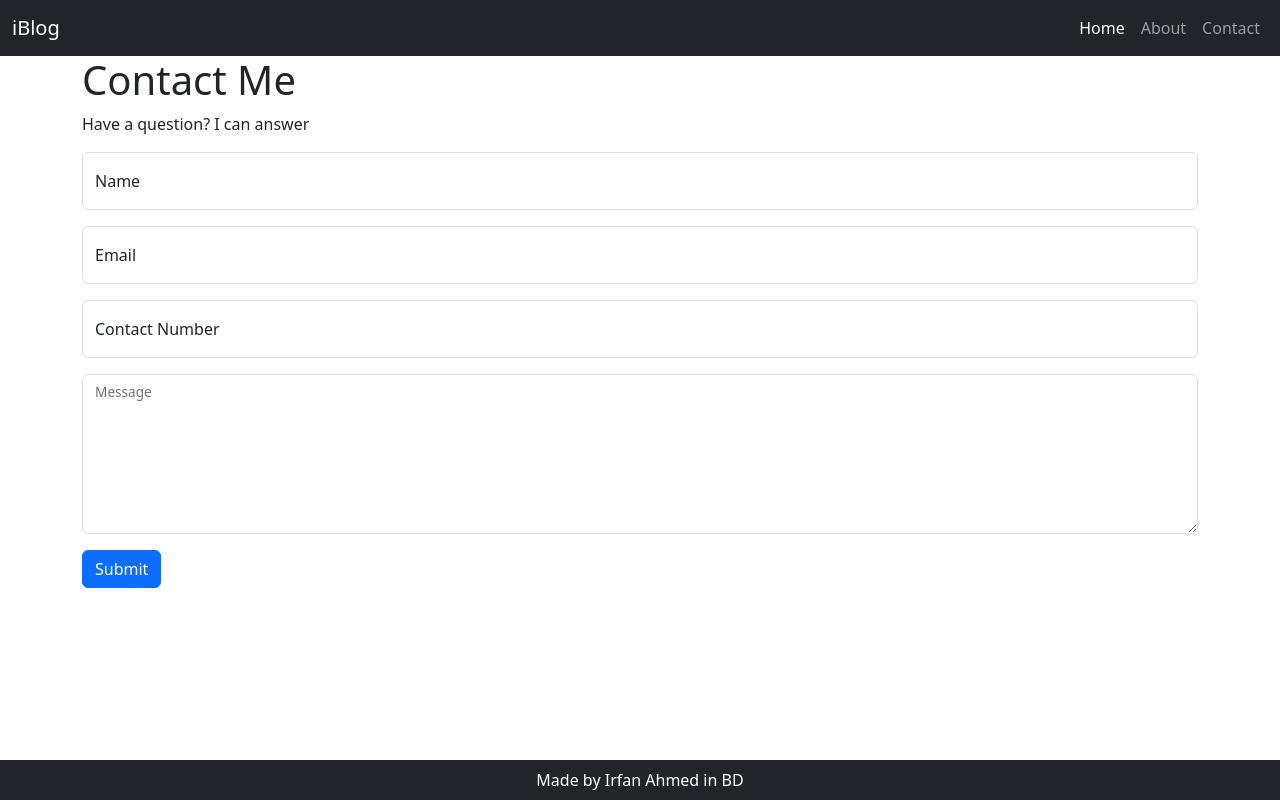
After one commit to myself-Irfan/100_Python_Angela, a Flask app: page /contact-us in a window 1280 px wide. The commit adds this page. Run offline with Flask 3, Linux system fonts and the light colour scheme.

Commit message:
Day 60 DONE

```diff
--- a/57/57-395.py
+++ b/57/57-395.py
@@ -1,5 +1,5 @@
 import os.path
-from flask import Flask, render_template
+from flask import Flask, render_template, request
 import logging
 import requests
 
@@ -55,6 +55,15 @@ def show_post(index: int):
     return render_template('post.html', post=post)
 
 
+@app.route('/contact-us', methods=['GET', 'POST'])
+def contact():
+    if request.method == 'POST':
+        data = request.form
+        logging.info(data)
+        return render_template('contact.html', msg_sent=True)
+    return render_template('contact.html', msg_sent=False)
+
+
 def setup_logging():
     cur_f_name = os.path.splitext(os.path.basename(__file__))[0]
 
--- /dev/null
+++ b/57/templates/base.html
@@ -0,0 +1,52 @@
+<!doctype html>
+<html lang="en">
+<head>
+    <meta charset="utf-8">
+    <meta name="viewport" content="width=device-width, initial-scale=1">
+    <title>iBlog</title>
+    <link href="https://cdn.jsdelivr.net/npm/bootstrap@5.3.3/dist/css/bootstrap.min.css" rel="stylesheet"
+          integrity="sha384-QWTKZyjpPEjISv5WaRU9OFeRpok6YctnYmDr5pNlyT2bRjXh0JMhjY6hW+ALEwIH" crossorigin="anonymous">
+    <link href="https://fonts.googleapis.com/css2?family=Raleway" rel="stylesheet">
+    <!--        <link rel="stylesheet" href="{{ url_for('static', filename='css/styles.css') }}">-->
+</head>
+<body class="d-flex flex-column min-vh-100">
+
+<nav class="navbar navbar-expand-lg navbar-dark bg-dark">
+    <div class="container-fluid">
+        <a class="navbar-brand" href="#">iBlog</a>
+        <button class="navbar-toggler" type="button" data-bs-toggle="collapse" data-bs-target="#navbarNav"
+                aria-controls="navbarNav" aria-expanded="false" aria-label="Toggle navigation">
+            <span class="navbar-toggler-icon"></span>
+        </button>
+        <div class="collapse navbar-collapse" id="navbarNav">
+            <ul class="navbar-nav ms-auto">
+                <li class="nav-item">
+                    <a class="nav-link active" aria-current="page" href="{{ url_for('show_all_posts') }}">Home</a>
+                </li>
+                <li class="nav-item">
+                    <a class="nav-link" href="#">About</a>
+                </li>
+                <li class="nav-item">
+                    <a class="nav-link" href="{{ url_for('contact') }}">Contact</a>
+                </li>
+            </ul>
+        </div>
+    </div>
+</nav>
+
+<main class="container-fluid flex-grow-1 p-0">
+
+    {% block content %}
+
+    {% endblock %}
+
+</main>
+
+<footer class="bg-dark text-white text-center py-2">
+    <p class="mb-0">Made by Irfan Ahmed in BD</p>
+</footer>
+<script src="https://cdn.jsdelivr.net/npm/bootstrap@5.3.3/dist/js/bootstrap.bundle.min.js"
+        integrity="sha384-YvpcrYf0tY3lHB60NNkmXc5s9fDVZLESaAA55NDzOxhy9GkcIdslK1eN7N6jIeHz"
+        crossorigin="anonymous"></script>
+</body>
+</html>
--- /dev/null
+++ b/57/templates/contact.html
@@ -0,0 +1,62 @@
+{% extends "base.html" %}
+
+{% block content %}
+
+<div class="container">
+    {% if msg_sent %}
+    <h1>Successfully sent message</h1>
+    {% else %}
+    <h1>Contact Me</h1>
+    <p>Have a question? I can answer</p>
+    <form id="contactForm" name="sentMessage" action="{{ url_for('contact') }}" method="POST">
+
+        <div class="form-floating mb-3">
+            <input type="text"
+                   class="form-control"
+                   id="name" name="name"
+                   placeholder="Your Name"
+                   required
+            />
+            <label for="name">Name</label>
+        </div>
+
+        <div class="form-floating mb-3">
+            <input type="email"
+                   class="form-control"
+                   id="email"
+                   name="email"
+                   placeholder="Your Email"
+                   required
+                   pattern="[a-z0-9._%+-]+@[a-z0-9.-]+\.[a-z]{2,}$"
+            />
+            <label for="email">Email</label>
+        </div>
+
+        <div class="form-floating mb-3">
+            <input type="tel"
+                   class="form-control"
+                   id="phone"
+                   name="phone"
+                   placeholder="Your Contact Number"
+                   required
+            />
+            <label for="phone">Contact Number</label>
+        </div>
+
+        <div class="form-floating mb-3">
+            <textarea class="form-control"
+                      id="message"
+                      name="message"
+                      placeholder="Your Message"
+                      style="height: 10rem"
+                      required>
+            </textarea>
+            <label for="message">Message</label>
+        </div>
+
+        <button type="submit" class="btn btn-primary">Submit</button>
+    </form>
+    {% endif %}
+</div>
+
+{% endblock %}
```
Also changed, not shown: 57/static/css/styles.css (deleted, +0 -71 lines), 57/templates/index.html (+18 -25 lines), 57/templates/post.html (+11 -32 lines).
